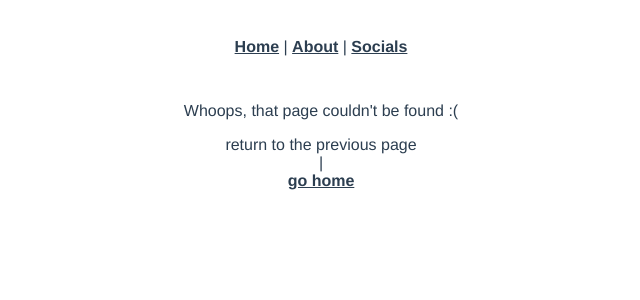
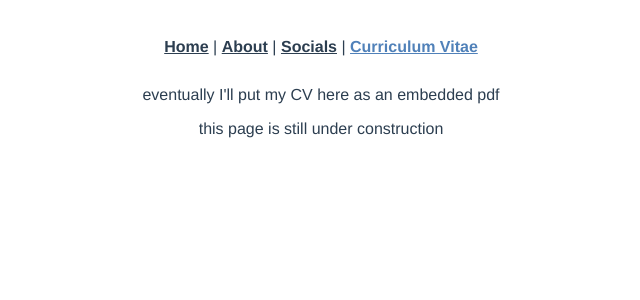
Before and after one commit to richardswesterhof/richardswesterhof.github.io, a Vue app: page /cv in a window 1280 px wide. Shown: the top 300 px of the page, without its empty margins (319-959 px from the left). Built offline with nearby package versions, Linux system fonts and the light colour scheme.

Commit message:
added placeholder cv page, changed the title to reflect current page
also did a small fixie on the notfound page

```diff
--- a/src/router/index.js
+++ b/src/router/index.js
@@ -5,7 +5,7 @@ const routes = [
   {
     path: '/',
     name: 'Home',
-    component: Home
+    component: Home,
   },
   {
     path: '/about',
@@ -18,10 +18,12 @@ const routes = [
   {
     path: '/socials',
     name: 'Socials',
-    // route level code-splitting
-    // this generates a separate chunk (socials.[hash].js) for this route
-    // which is lazy-loaded when the route is visited.
     component: () => import(/* webpackChunkName: "socials" */ '@/views/Socials.vue')
+  },
+  {
+    path: '/cv',
+    name: 'Curriculum Vitae',
+    component: () => import(/* webpackChunkName: "cv" */ '@/views/CurriculumVitae.vue')
   },
   {
     path: '/:pathMatch(.*)*',
@@ -33,6 +35,13 @@ const routes = [
 const router = createRouter({
   history: createWebHistory(process.env.BASE_URL),
   routes
-})
+});
+
+router.beforeEach((to, from, next) => {
+  // set the title of the page to "Richard Westerhof - [ROUTE_NAME]"
+  document.title = process.env.VUE_APP_BASE_TITLE + " - " + to.name.toString()
+  // always call next()!
+  next();
+});
 
 export default router
--- /dev/null
+++ b/src/views/CurriculumVitae.vue
@@ -0,0 +1,19 @@
+<!-- Created by Richard on 15/03/2021-->
+
+<template>
+  eventually I'll put my CV here as an embedded pdf
+  <UnderConstruction/>
+</template>
+
+<script>
+import UnderConstruction from "@/components/UnderConstruction";
+
+export default {
+  name: "CurriculumVitae",
+  components: {UnderConstruction},
+}
+</script>
+
+<style scoped>
+
+</style>
--- a/src/views/NavBar.vue
+++ b/src/views/NavBar.vue
@@ -4,7 +4,8 @@
   <div class="navbar">
     <router-link :to="{name: 'Home'}">Home</router-link> |
     <router-link :to="{name: 'About'}">About</router-link> |
-    <router-link :to="{name: 'Socials'}">Socials</router-link>
+    <router-link :to="{name: 'Socials'}">Socials</router-link> |
+    <router-link :to="{name: 'Curriculum Vitae'}">Curriculum Vitae</router-link>
   </div>
 </template>
 
--- a/src/views/NotFound.vue
+++ b/src/views/NotFound.vue
@@ -1,8 +1,10 @@
 <!-- Created by Richard on 15/03/2021-->
 
 <template>
-  <p>Whoops, that page couldn't be found :(</p>
-  <div><div @click="goBack">return to the previous page</div> | <router-link to="/"><div>go home</div></router-link>
+  <h1>Whoops, that page couldn't be found :(</h1>
+  <div class="navigation-links">
+    <a @click="goBack" style="display: inline-block; cursor: pointer">Previous Page</a> |
+    <router-link :to="{name: 'Home'}"><div style="display: inline-block">Home</div></router-link>
   </div>
 </template>
 
--- a/vue.config.js
+++ b/vue.config.js
@@ -3,7 +3,7 @@ module.exports = {
     config
       .plugin('html')
       .tap(args => {
-        args[0].title = 'Richard Westerhof'
+        args[0].title = process.env.VUE_APP_BASE_TITLE
         return args
       });
   }
```
Also changed, not shown: 1 other file (tests, documents, lock files or other folders).
